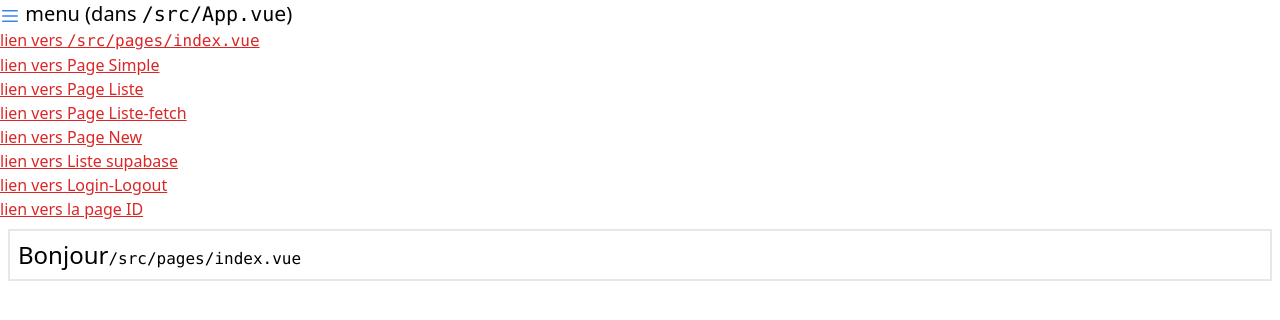
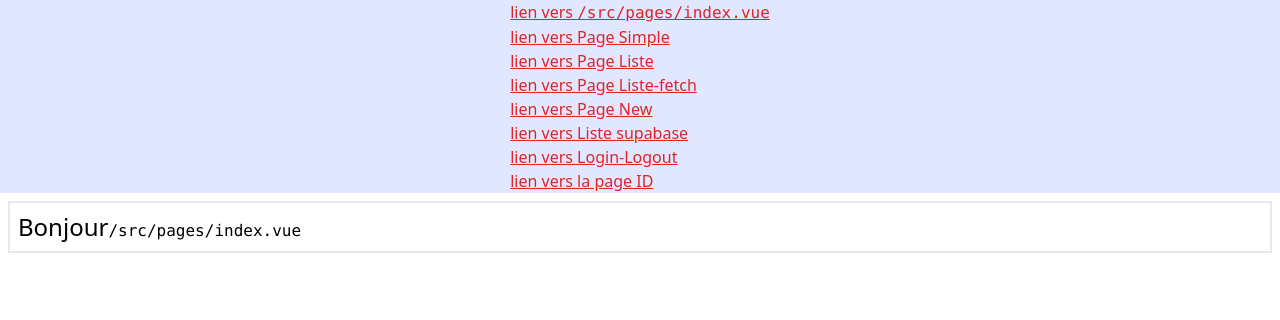
Before and after one commit to ChamberlinMorgane/tp1-dev-frontp-morgane-chamberlin, a Vue app: page / in a window 1280 px wide. Shown: the top 320 px of the page. Built offline with nearby package versions, Linux system fonts and the light colour scheme; what @formkit/vue would draw is missing.

Commit message:
Ajout menu fonctionnelle responsive (telephone/ordinateur)

```diff
--- a/src/App.vue
+++ b/src/App.vue
@@ -1,9 +1,17 @@
 <template>
   <nav>
-    <h4 class="text-xl">
-      <Bars3Icon class="inline-block h-5 w-5 text-blue-500" />
-      menu (dans <code class="font-mono">/src/App.vue</code>)
-    </h4>
+    <div class=" lg:hidden flex items-center">
+      <button v-on:click="menuNav = !menuNav " class=" py-6 px-3 ">
+        <Bars3Icon class="h-10 w-10 text-indigo-700" :class="{hidden: !menuNav}" />
+      </button>
+    </div>
+
+    <div class="flex flex-row-reverse" :class="{hidden: menuNav }">
+      <button v-if="!menuNav" v-on:click="menuNav = !menuNav" class=" py-6 px-3 ">
+        <XMarkIcon class="h-10 w-10 text-indigo-600" />
+      </button>
+
+
       <ul>
         <li>
           <router-link class="text-red-600 underline" to="/">
@@ -47,6 +55,54 @@
           </router-link>
         </li>
       </ul>
+    </div>
+
+
+    <div class="hidden lg:flex justify-center bg-indigo-100">
+      <ul>
+        <li>
+          <router-link class="text-red-600 underline" to="/">
+            lien vers
+            <code class="font-mono">/src/pages/index.vue</code>
+          </router-link>
+        <li>
+          <router-link class="text-red-600 underline" to="/simple">
+            <h2>lien vers Page Simple</h2>
+          </router-link>
+        </li>
+        <li>
+          <router-link class="text-red-600 underline" to="/liste">
+            <h2>lien vers Page Liste</h2>
+          </router-link>
+        </li>
+        </li>
+        <li>
+          <router-link class="text-red-600 underline" to="/liste-fetch">
+            <h2>lien vers Page Liste-fetch</h2>
+          </router-link>
+        </li>
+        <li>
+          <router-link class="text-red-600 underline" to="/edit/new">
+            <h2>lien vers Page New</h2>
+          </router-link>
+        </li>
+        <li>
+          <router-link class="text-red-600 underline" to="/liste-supabase">
+            <h2>lien vers Liste supabase</h2>
+          </router-link>
+        </li>
+        <li>
+          <router-link class="text-red-600 underline" to="/login-logout">
+            <h2>lien vers Login-Logout</h2>
+          </router-link>
+        </li>
+        <li>
+          <router-link class="text-red-600 underline" to="/edit/id">
+            <h2>lien vers la page ID</h2>
+          </router-link>
+        </li>
+      </ul>
+    </div>
   </nav>
   <Suspense>
     <router-view class="m-2 border-2 p-2" />
@@ -55,5 +111,7 @@
 </template>
 
 <script setup lang="ts">
-import { Bars3Icon } from '@heroicons/vue/20/solid'
+import { Bars3Icon, XMarkIcon } from '@heroicons/vue/20/solid';
+import { ref } from 'vue';
+const menuNav = ref(true);
 </script>
--- a/src/components/FormulaireOffreMaison.vue
+++ b/src/components/FormulaireOffreMaison.vue
@@ -37,6 +37,12 @@ async function upsertMaison(dataForm, node) {
 
                 <FormKit name="nom" label="Lieu de la maison" />
                 <FormKit name="price" label="Le prix de la maison" type="number" />
+                <FormKit name="nbbath" label="Nombre de salle de bain" type="number" />
+                <FormKit name="nbbed" label="Nombre de chambre" type="number" />
+                <FormKit name="nbsize" label="Taille de la maison" type="number" />
+                <FormKit name="txt" label="Adresse de la maison" />
+
+
                 <!--
                     <FormKit name="favoris" label="mettre en favoris" type="checkbox" wrapper-class="flex" />-->
             </FormKit>
```
Lines whose indentation alone changed are shown as unchanged.
